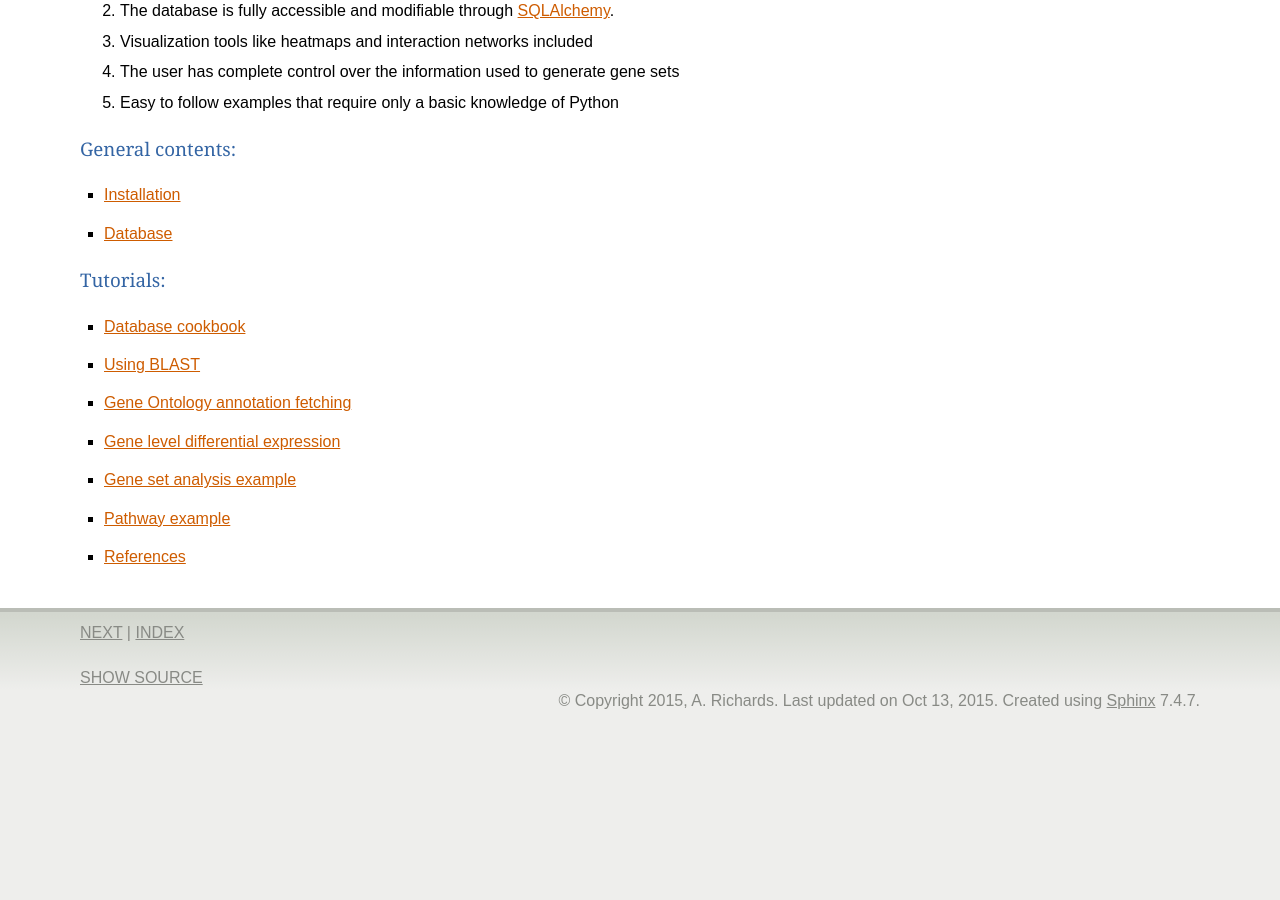
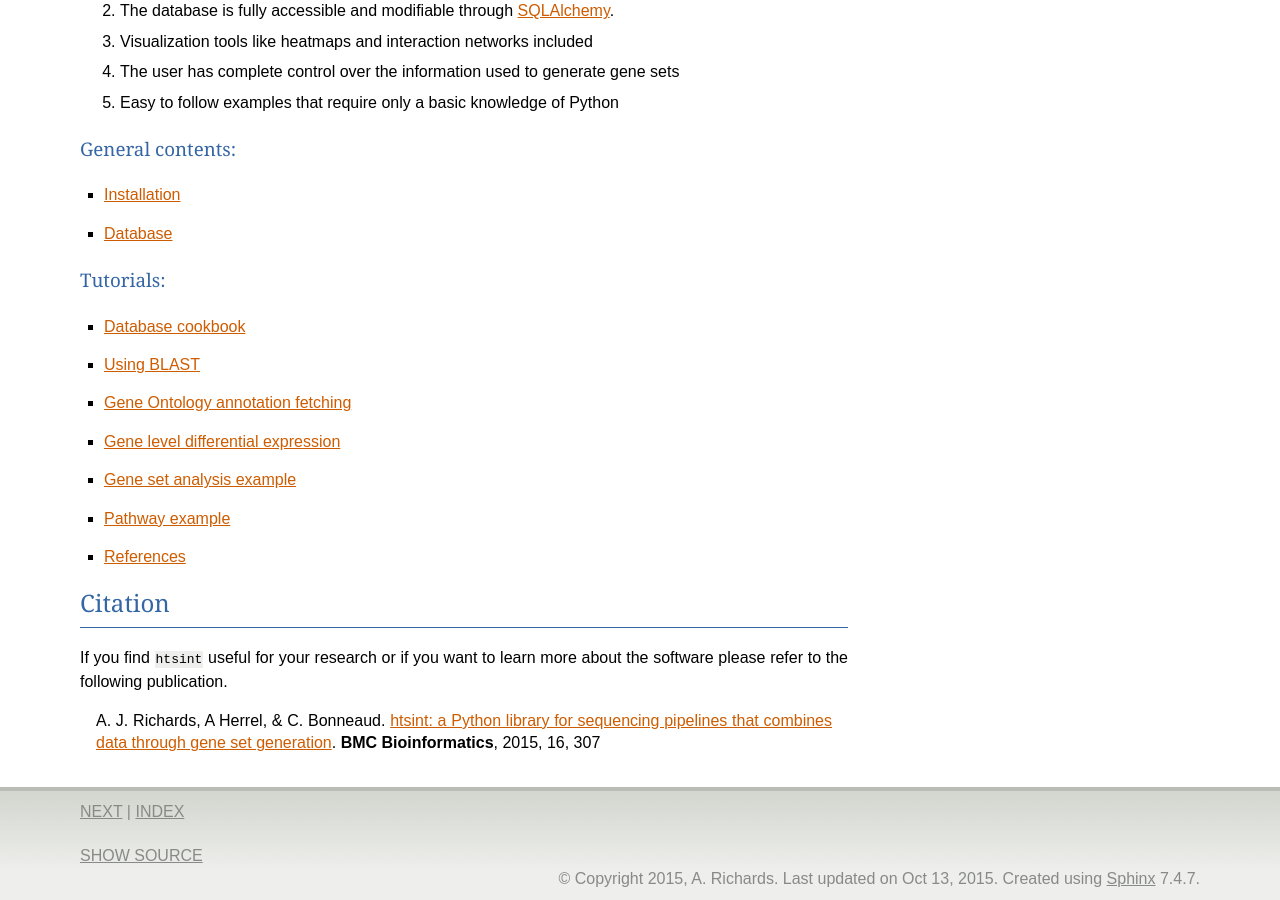
Before and after one commit to ajrichards/htsint, a Sphinx documentation site: the page built from docs/index.rst, in a window 1280 px wide and 900 px high, scrolled down 855 px. Built offline with Sphinx 7.4.7, drawn with Linux system fonts in a browser that asks for light colours; formulas are drawn with MathJax 3; the version number could not be read and is left out; before the commit the page ends 1577 px from its top, so only the background shows below that; some of the changed text lies outside the part shown.

Commit message:
added citation

```diff
--- a/docs/index.rst
+++ b/docs/index.rst
@@ -57,3 +57,13 @@ Tutorials:
    Gene set analysis example <gsa-example>
    Pathway example <pathway-example>
    References <references>
+
+
+Citation
+^^^^^^^^^^^^
+
+If you find ``htsint`` useful for your research or if you want to learn more about the software please refer to the following publication.
+
+  A. J. Richards, A Herrel, & C. Bonneaud.
+  `htsint: a Python library for sequencing pipelines that combines data through gene set generation <http://www.biomedcentral.com/1471-2105/16/307>`_.
+  **BMC Bioinformatics**, 2015, 16, 307
```
